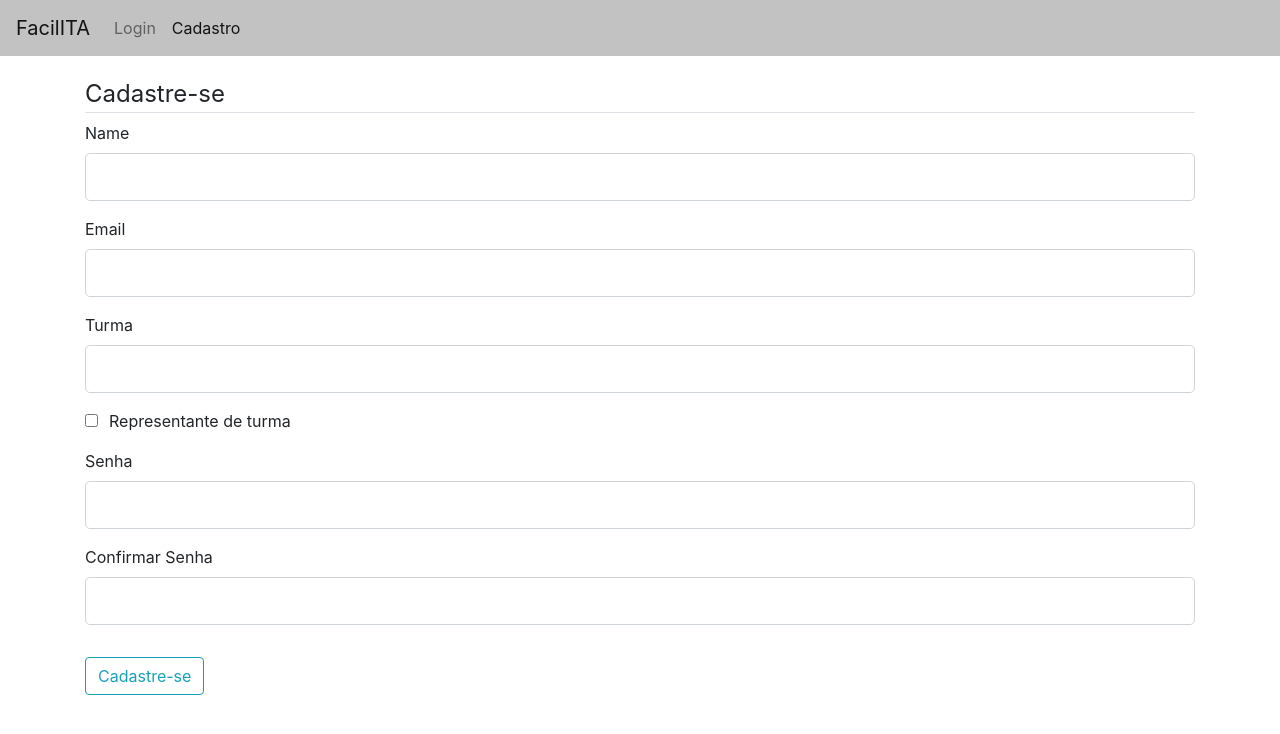
After one commit to raissabmpimentel/facilita, a Flask app: page /cadastro in a window 1280 px wide. The commit adds this page. Shown: the top 734 px of the page. Run offline with Flask 2, Linux system fonts and the light colour scheme; some libraries are stand-ins or nearby versions.

Commit message:
Adding login, register and logout

```diff
--- /dev/null
+++ b/application/forms.py
@@ -0,0 +1,30 @@
+from flask_wtf import FlaskForm
+from flask_login import current_user
+from wtforms import StringField, PasswordField, SubmitField, BooleanField, TextAreaField
+from wtforms.validators import DataRequired, Length, Email, EqualTo, ValidationError
+from application.models import User
+
+class RegistrationForm(FlaskForm):
+    name = StringField('Name',
+               validators=[DataRequired(), Length(min=4, max=120)])
+    email = StringField('Email',
+            validators=[DataRequired(), Email()])
+    classITA = StringField('Turma', validators=[DataRequired()])
+    isRepr = BooleanField('Representante de turma')
+    password = PasswordField('Senha', validators=[DataRequired()])
+    confirm_password = PasswordField('Confirmar Senha',
+                         validators=[DataRequired(), EqualTo('password')])
+
+    submit = SubmitField('Cadastre-se')
+
+    def validate_email(self, email):
+        user = User.query.filter_by(email=email.data).first()
+        if user:
+            raise ValidationError('Esse email já está sendo utilizado. Escolha outro.')
+
+class LoginForm(FlaskForm):
+    email = StringField('Email',
+                        validators=[DataRequired(), Email()])
+    password = PasswordField('Senha', validators=[DataRequired()])
+    remember = BooleanField('Lembrar de mim')
+    submit = SubmitField('Login')
--- a/application/routes.py
+++ b/application/routes.py
@@ -1,7 +1,47 @@
-from flask import render_template
-from application import app
-
+from flask import render_template, redirect, url_for, flash
+from application import app, bcrypt, db
+from application.forms import RegistrationForm, LoginForm
+from flask_login import login_user, current_user, logout_user, login_required
+from application.models import User
 
 @app.route("/")
 def home():
-	return render_template('layout.html', title='Test Page')
+    if current_user.is_authenticated:
+        return render_template('layout.html')
+    else:
+        return redirect(url_for('login'))
+
+@app.route("/cadastro", methods=['GET', 'POST'])
+def register():
+    if current_user.is_authenticated:
+        return redirect(url_for('home'))
+    form = RegistrationForm()
+    if form.validate_on_submit():
+        hashed_password = bcrypt.generate_password_hash(form.password.data).decode('utf-8')
+        user = User(name=form.name.data, email=form.email.data, password=hashed_password, classITA=form.classITA.data, isRepr=form.isRepr.data)
+        db.session.add(user)
+        db.session.commit()
+        flash('Sua conta foi criada! Agora você pode ingressar no sistema.', 'success')
+        return redirect(url_for('home'))
+    return render_template('register.html', title='Cadastro', form=form)
+
+@app.route("/login", methods=['GET', 'POST'])
+def login():
+    if current_user.is_authenticated:
+        return redirect(url_for('home'))
+    else:
+        form = LoginForm()
+        if form.validate_on_submit():
+            user = User.query.filter_by(email=form.email.data).first()
+            if user and bcrypt.check_password_hash(user.password, form.password.data):
+                login_user(user, remember=form.remember.data)
+                flash('Login realizado!', 'success')
+                return redirect(url_for('home'))
+            else:
+                flash('Login não realizado. Por favor verifique seu email e senha', 'danger')
+    return render_template('login.html', title='Login', form=form)
+
+@app.route("/logout")
+def logout():
+    logout_user()
+    return redirect(url_for('home'))
--- a/application/templates/layout.html
+++ b/application/templates/layout.html
@@ -1,6 +1,8 @@
 <!DOCTYPE html>
 <html>
 <head>
+
+    <html lang="pt-br">
     <!-- Required meta tags -->
     <meta charset="utf-8">
     <meta name="viewport" content="width=device-width, initial-scale=1, shrink-to-fit=no">
@@ -17,23 +19,37 @@
 </head>
 <body>
     <div class="navbar-header">
-        <nav class="navbar navbar-expand-lg navbar-light bg-light">
-          <a class="navbar-brand" href="#">FacilITA</a>
+        <nav class="navbar navbar-expand-lg navbar-light" style="background-color: #C3C2C2;">
+          <a class="navbar-brand" href="{{ url_for('home') }}">FacilITA</a>
           <button class="navbar-toggler" type="button" data-toggle="collapse" data-target="#navbarNav" aria-controls="navbarNav" aria-expanded="false" aria-label="Toggle navigation">
             <span class="navbar-toggler-icon"></span>
           </button>
           <div class="collapse navbar-collapse" id="navbarNav">
-            <ul class="navbar-nav">
-              <li class="nav-item active">
-                <a class="nav-link" href="#">Log In</a>
-              </li>
-              <li class="nav-item">
-                <a class="nav-link" href="#">Sign In</a>
-              </li>
-            </ul>
+            <div class="navbar-nav">
+              {% if current_user.is_authenticated %}
+                <a class="nav-item nav-link" href="{{ url_for('logout') }}">Logout</a>
+              {% endif %}
+                {% block navbar %}{% endblock %}
+            </div>
           </div>
         </nav>
     </div>
+    <main role="main" class="container" style="margin-top: 10px;">
+      <div class="row">
+        <div class="col-md-12">
+          {% with messages = get_flashed_messages(with_categories=true) %}
+            {% if messages %}
+              {% for category, message in messages %}
+                <div class="alert alert-{{ category }}">
+                  {{ message }}
+                </div>
+              {% endfor %}
+            {% endif %}
+          {% endwith %}
+          {% block content %}{% endblock %}
+        </div>
+    </div>
+    </main>
     <script src="https://code.jquery.com/jquery-3.3.1.slim.min.js" integrity="sha384-q8i/X+965DzO0rT7abK41JStQIAqVgRVzpbzo5smXKp4YfRvH+8abtTE1Pi6jizo" crossorigin="anonymous"></script>
     <script src="https://cdnjs.cloudflare.com/ajax/libs/popper.js/1.14.7/umd/popper.min.js" integrity="sha384-UO2eT0CpHqdSJQ6hJty5KVphtPhzWj9WO1clHTMGa3JDZwrnQq4sF86dIHNDz0W1" crossorigin="anonymous"></script>
     <script src="https://stackpath.bootstrapcdn.com/bootstrap/4.3.1/js/bootstrap.min.js" integrity="sha384-JjSmVgyd0p3pXB1rRibZUAYoIIy6OrQ6VrjIEaFf/nJGzIxFDsf4x0xIM+B07jRM" crossorigin="anonymous"></script>
--- /dev/null
+++ b/application/templates/register.html
@@ -0,0 +1,90 @@
+{% extends "layout.html" %}
+{% block navbar %}
+    <a class="nav-item nav-link" href="{{ url_for('login') }}">Login</a>
+    <a class="nav-item nav-link active" href="{{ url_for('register') }}">Cadastro</a>
+{% endblock navbar %}
+
+{% block content %}
+	<div class="content-section" style="margin-top: 10px;">
+        <form method="POST" action="">
+            {{ form.hidden_tag() }}
+            <fieldset class="form-group">
+                <legend class="border-bottom mb-12">Cadastre-se</legend>
+                <div class="form-group">
+                    {{ form.name.label(class="form-control-label") }}
+
+                    {% if form.name.errors %}
+                        {{ form.name(class="form-control form-control-lg is-invalid") }}
+                        <div class="invalid-feedback">
+                            {% for error in form.name.errors %}
+                                <span>{{ error }}</span>
+                            {% endfor %}
+                        </div>
+                    {% else %}
+                        {{ form.name(class="form-control form-control-lg") }}
+                    {% endif %}
+                </div>
+                <div class="form-group">
+                    {{ form.email.label(class="form-control-label") }}
+                    {% if form.email.errors %}
+                        {{ form.email(class="form-control form-control-lg is-invalid") }}
+                        <div class="invalid-feedback">
+                            {% for error in form.email.errors %}
+                                <span>{{ error }}</span>
+                            {% endfor %}
+                        </div>
+                    {% else %}
+                        {{ form.email(class="form-control form-control-lg") }}
+                    {% endif %}
+                </div>
+                <div class="form-group">
+                    {{ form.classITA.label(class="form-control-label") }}
+                    {% if form.classITA.errors %}
+                        {{ form.classITA(class="form-control form-control-lg is-invalid") }}
+                        <div class="invalid-feedback">
+                            {% for error in form.classITA.errors %}
+                                <span>{{ error }}</span>
+                            {% endfor %}
+                        </div>
+                    {% else %}
+                        {{ form.classITA(class="form-control form-control-lg") }}
+                    {% endif %}
+                </div>
+                <div class="form-group">
+                    {{ form.isRepr(class="form-check-input ml-0") }}
+                    {{ form.isRepr.label(class="form-check-label ml-4") }}
+                </div>
+                <div class="form-group">
+                    {{ form.password.label(class="form-control-label") }}
+                    {% if form.password.errors %}
+                        {{ form.password(class="form-control form-control-lg is-invalid") }}
+                        <div class="invalid-feedback">
+                            {% for error in form.password.errors %}
+                                <span>{{ error }}</span>
+                            {% endfor %}
+                        </div>
+                    {% else %}
+                        {{ form.password(class="form-control form-control-lg") }}
+                    {% endif %}
+                </div>
+                <div class="form-group">
+                    {{ form.confirm_password.label(class="form-control-label") }}
+                    {% if form.confirm_password.errors %}
+                        {{ form.confirm_password(class="form-control form-control-lg is-invalid") }}
+                        <div class="invalid-feedback">
+                            {% for error in form.confirm_password.errors %}
+                                <span>{{ error }}</span>
+                            {% endfor %}
+                        </div>
+                    {% else %}
+                        {{ form.confirm_password(class="form-control form-control-lg") }}
+                    {% endif %}
+                </div>
+
+            </fieldset>
+            <div class="form-group">
+                {{ form.submit(class="btn btn-outline-info") }}
+            </div>
+        </form>
+    </div>
+{% endblock content %}
```
Also changed, not shown: application/models.py (added, +17 -0 lines), application/templates/login.html (added, +52 -0 lines), application/database.db (added).
